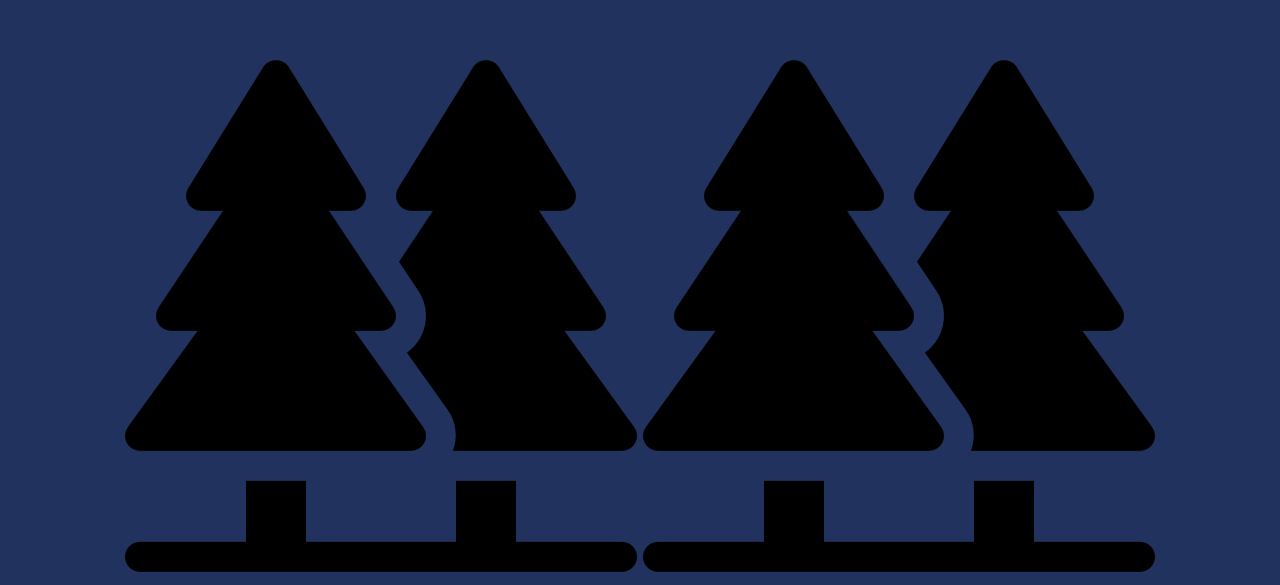
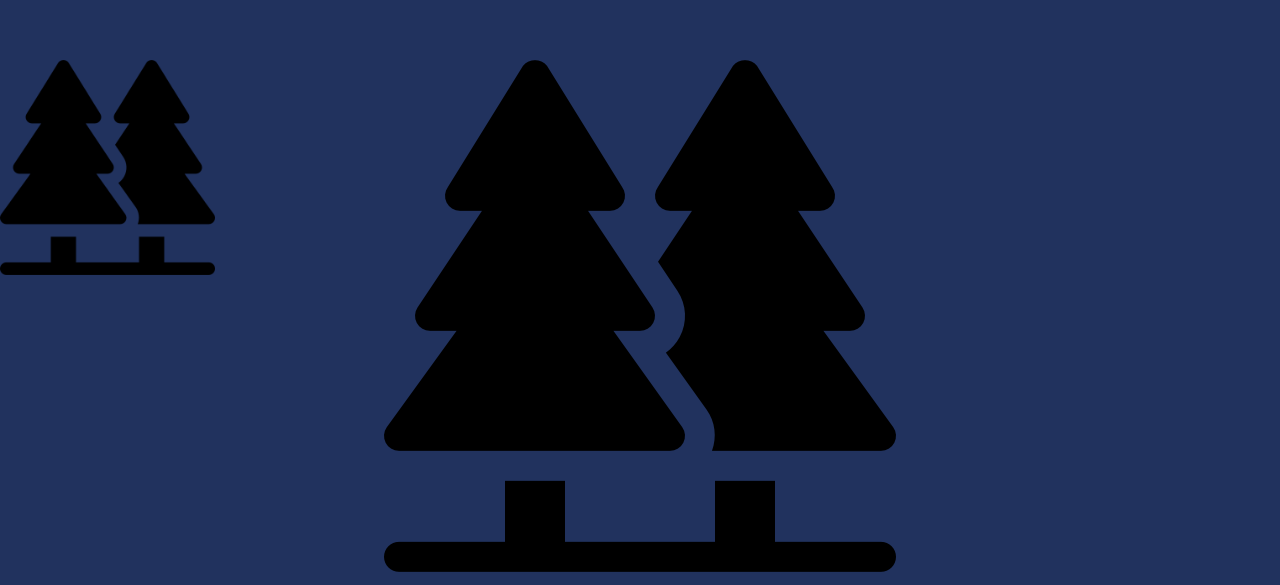
Before and after one commit to IgorPietrzak/Web-Development-Course, a plain HTML site: page index.html in a window 1280 px wide. Shown: the part 1679-2264 px from the top of the page. Drawn offline with Linux system fonts and the light colour scheme; files whose address does not match are found by name.

```diff
--- a/css/stylesheet.css
+++ b/css/stylesheet.css
@@ -72,3 +72,8 @@
   height: 20%;
   width: auto;
 }
+
+#las1 {
+  position: absolute;
+  left: 0;
+}
```
